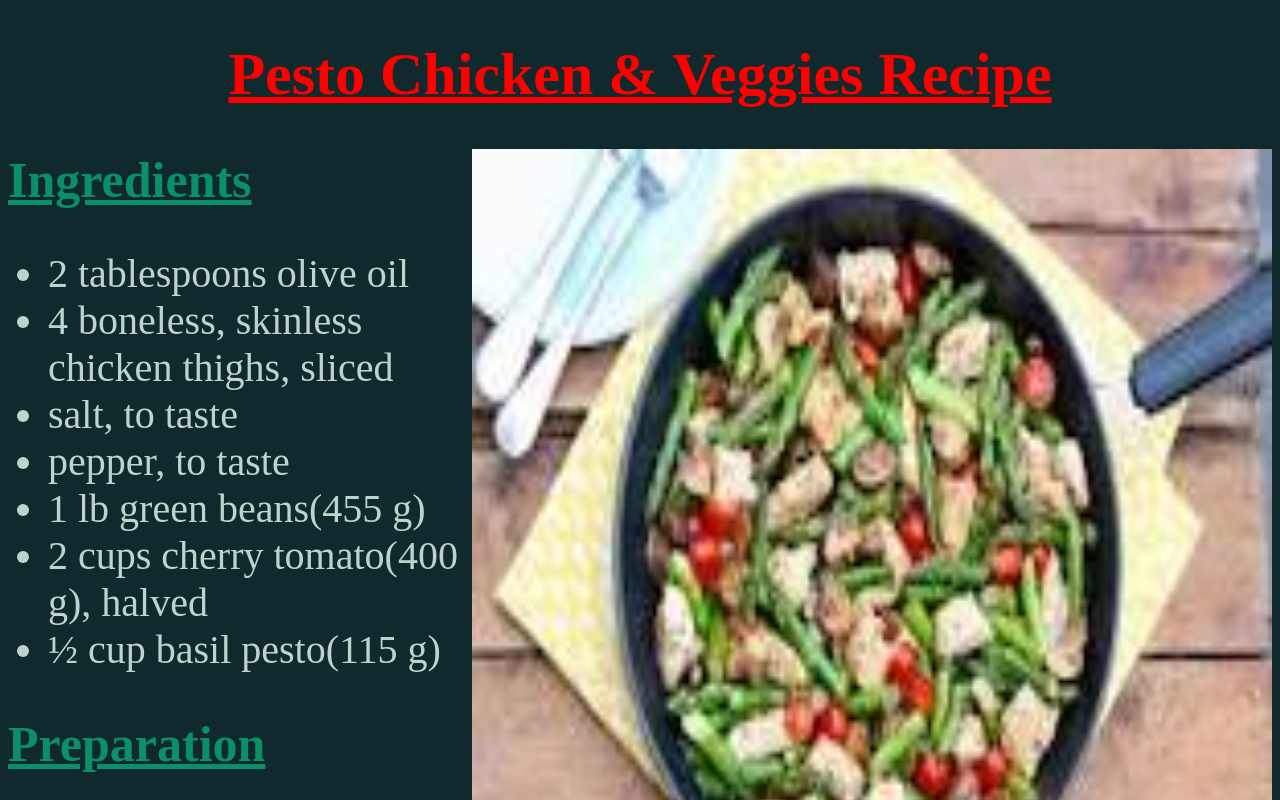
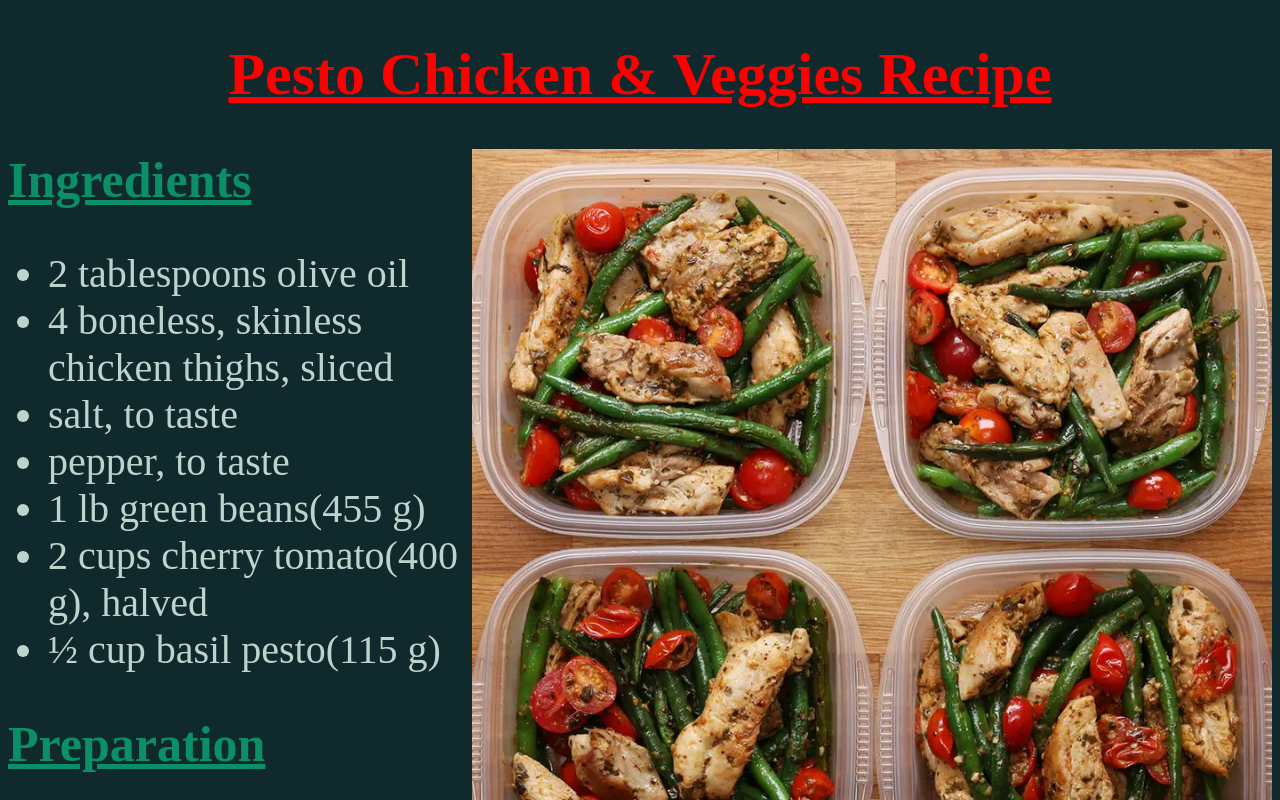
Before and after one commit to salehnasir/Recipes, a plain HTML site: page index.html in a window 1280 px wide. Shown: the top 800 px of the page. Drawn offline with Linux system fonts and the light colour scheme; files whose address does not match are found by name.

Commit message:
22nd assignment

```diff
--- a/index.html
+++ b/index.html
@@ -22,7 +22,7 @@ li {
 </head>
 <body style="background-color:rgb(15, 41, 44);">
     <h1 style="color:red"><u>Pesto Chicken & Veggies Recipe</u></h1>
-    <img src="D:\D Drive Data\Nasir\Recipes\recipe 1.jpg" alt="Recipe" width="800" height="800" style= "float: right" >
+    <img src="D:\D Drive Data\Nasir\Recipes\recipe.webp" alt="Recipes" width="800" height="800" style= "float: right" >
     <h2 style="color:rgb(11, 143, 103)"> <B><u>Ingredients</u></B></h2>
     <ul style="color:rgb(189, 212, 205)">
     <li> 2 tablespoons olive oil </li>
```
